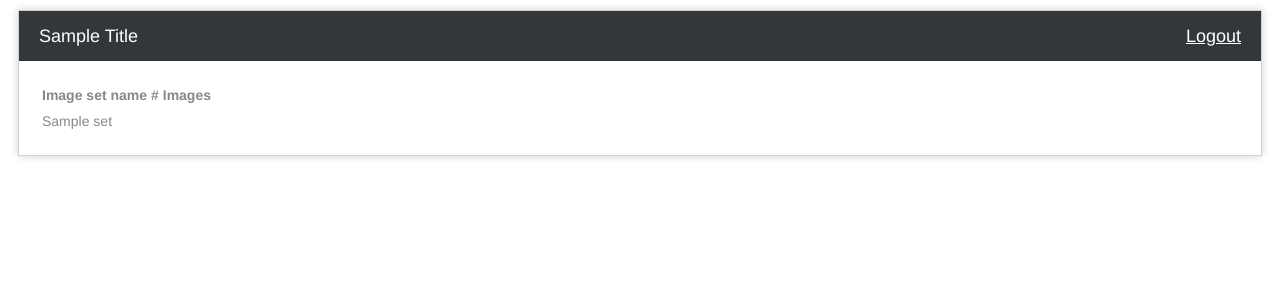
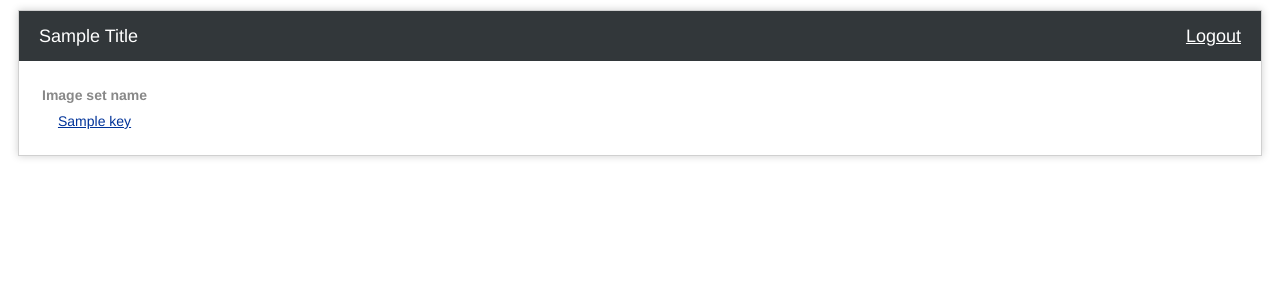
Before and after one commit to falon3/dicomBrowserImageViewer, a Flask app: template templates/userpictures.html in a window 1280 px wide. Shown: the top 300 px of the page. Run offline with Flask 2, Linux system fonts and the light colour scheme; the template is opened without the code that fills it: most values are stand-ins (such as "Sample title", 1, 10 or a date in 2020); lists and menus that the app fills with data are empty.

Commit message:
table sets now clickable

```diff
--- a/app.py
+++ b/app.py
@@ -180,7 +180,7 @@ def Authenticate():
     # hashed_password = hashlib.sha512(password + salt).hexdigest()
     # print("pass: ", hashed_password)
     # print("salt:", salt)
-
+    err = "Incorrect Username or Password"
     try:
         cursor.execute("SELECT password, salt from users where name = %s", (username))
         passwd, salt = cursor.fetchone()
@@ -192,23 +192,21 @@ def Authenticate():
             session['username'] = username
             return response
         else:
-            return render_template('login.html', title='Login', error="Incorrect Username or Password")
+            return render_template('login.html', title='Login', error= err)
 
     except:
-        return render_template('login.html', title='Login', error="Incorrect Username or Password")
+        return render_template('login.html', title='Login', error= err)
 
 
 @app.route("/myimages/<username>/", methods=['GET'])
 @login_required
 def displayUserImageSets(username):
     cursor = g.db.cursor()
-    cursor.execute("SELECT name from image_sets where user_id = %s", (g.currentUser.userID))
+    cursor.execute("SELECT name, id from image_sets where user_id = %s", (g.currentUser.userID))
     data = cursor.fetchall()
-    img_sets = [str(set[0]) for set in data]
-    print(img_sets)
+    img_dict = {str(set[0]): set[1] for set in data}
 
-
-    return render_template('userpictures.html', title='User Image Set Library', result = img_sets)
+    return render_template('userpictures.html', title='User Image Set Library', result = img_dict)
 
 
 
--- a/templates/userpictures.html
+++ b/templates/userpictures.html
@@ -1,18 +1,14 @@
 {% extends 'base.html' %}
 
 {% block content %}
-<!-- TODO add js scipt to make set names clickable -->
 
-<!--  <script type="text/javascript" src="{{ url_for('static', filename='scripts/newUser.js') }}"></script> -->
 <table border ="0" id="imageTable">
-
     <tr>
         <th>Image set name</th>
-        <th># Images</th>
     </tr>
-    {% for set in result %}
+    {% for key, value in result.iteritems() %}
     <tr >
-        <td > {{ set }} </td>
+        <th> <a href="/viewset/{{ value }}">{{ key }}</a></th>
     </tr>
     {% endfor %}
 </table>
```
